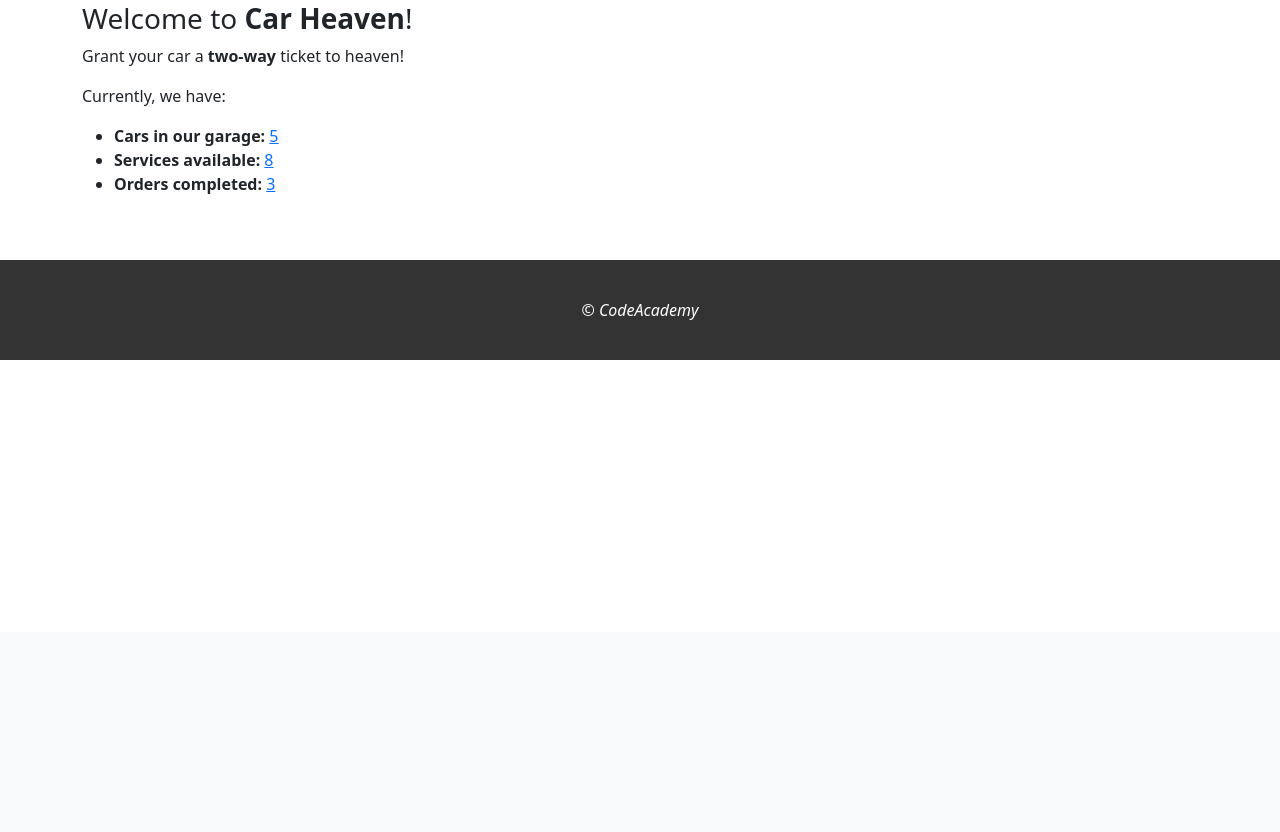
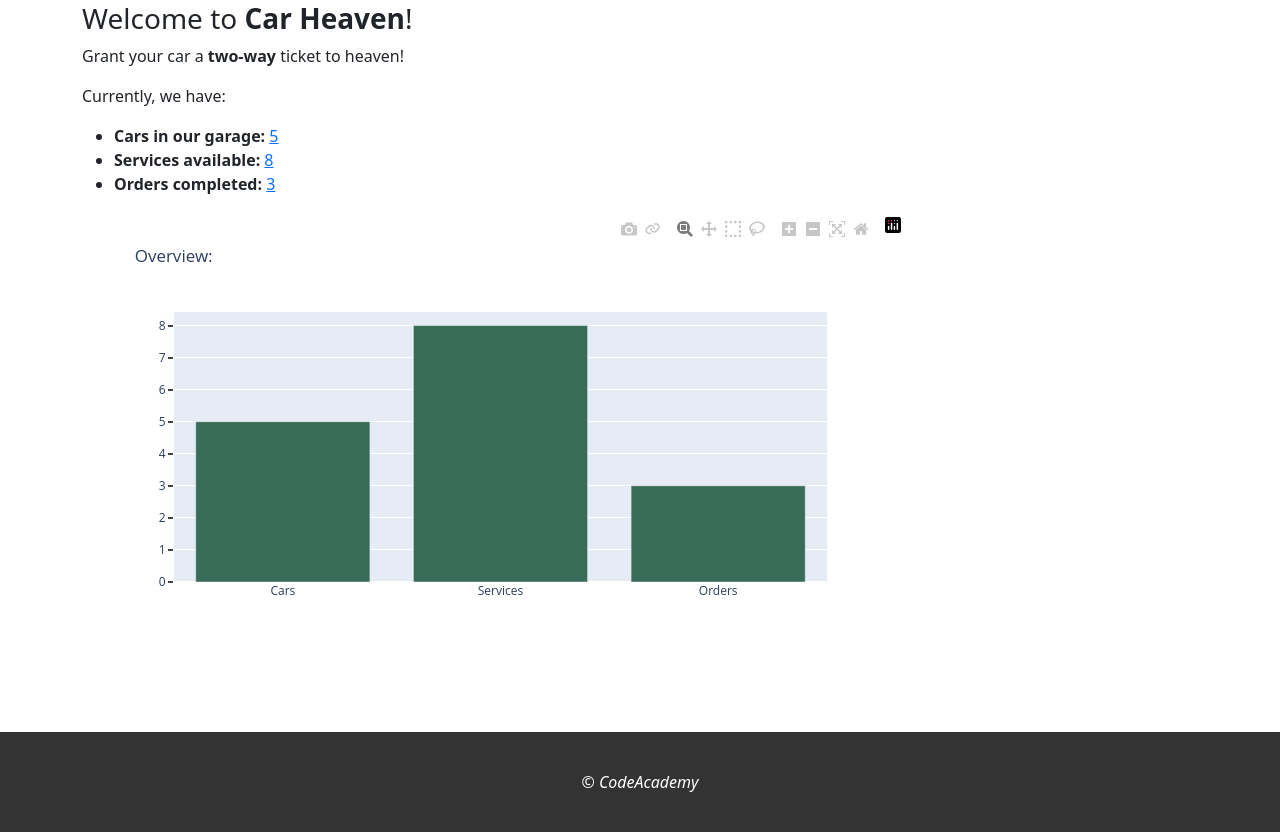
Before and after one commit to 00riddle00/auto-service-2025, a Django app: page / in a window 1280 px wide. Shown: the part 168-1000 px from the top of the page. Before the commit the page ends 528 px from the top, so only its background shows below. Run offline with Django 5.2, Linux system fonts and the light colour scheme; data comes from the database, SQL or seed files in the repository.

Commit message:
[29.25] Add statistics plot in the index page for the total number of cars, services, and completed orders.

```diff
--- a/service/templates/service/index.html
+++ b/service/templates/service/index.html
@@ -11,4 +11,5 @@
     <li><strong>Services available: </strong><a href="{% url 'services' %}">{{ num_services }}</a></li>
     <li><strong>Orders completed: </strong><a href="{% url 'orders' %}">{{ num_orders }}</a></li>
   </ul>
+  <div class="container" style="display: inline-block; width: 75%">{{ bar_chart|safe }}</div>
 {% endblock content %}
--- a/service/views.py
+++ b/service/views.py
@@ -1,3 +1,6 @@
+import pandas as pd
+import plotly.express as px
+import plotly.offline as po
 from django.db.models import F
 from django.http import HttpResponseRedirect
 from django.shortcuts import get_object_or_404, render
@@ -13,10 +16,28 @@ def index(request):
     num_services = Service.objects.all().count()
     num_orders = Order.objects.filter(status__exact="C").count()
 
+    df = pd.DataFrame(
+        {
+            "items": ["Cars", "Services", "Orders"],
+            "count": [num_cars, num_services, num_orders],
+        }
+    )
+    fig = px.bar(
+        df,
+        x="items",
+        y="count",
+        color_discrete_sequence=["#386b58"],
+        title="Overview:",
+    )
+    fig.update_layout(xaxis_title=None, yaxis_title=None)
+    fig.update_yaxes(dtick=1, ticks="outside", tickwidth=2, tickformat=",d")
+    bar_chart = po.plot(fig, output_type="div")
+
     context = {
         "num_cars": num_cars,
         "num_services": num_services,
         "num_orders": num_orders,
+        "bar_chart": bar_chart,
     }
     return render(request, "service/index.html", context)
 
```
Also changed, not shown: requirements.txt (+8 -0 lines).
